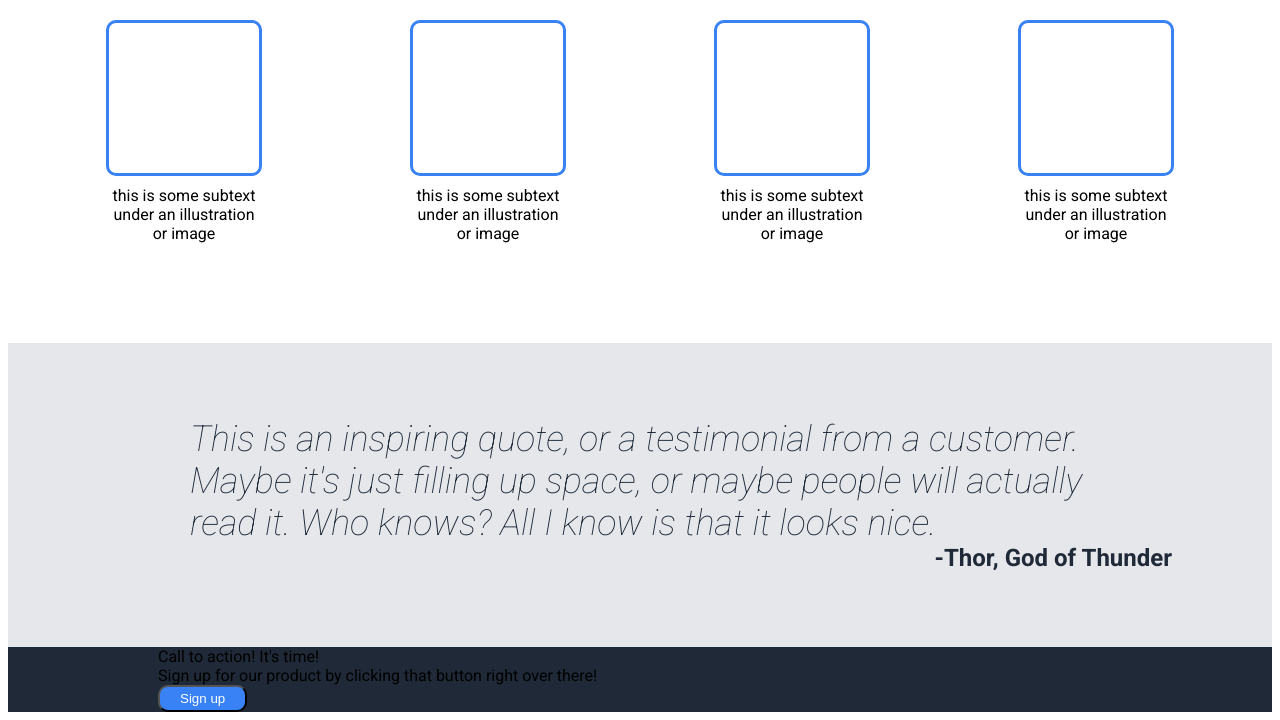
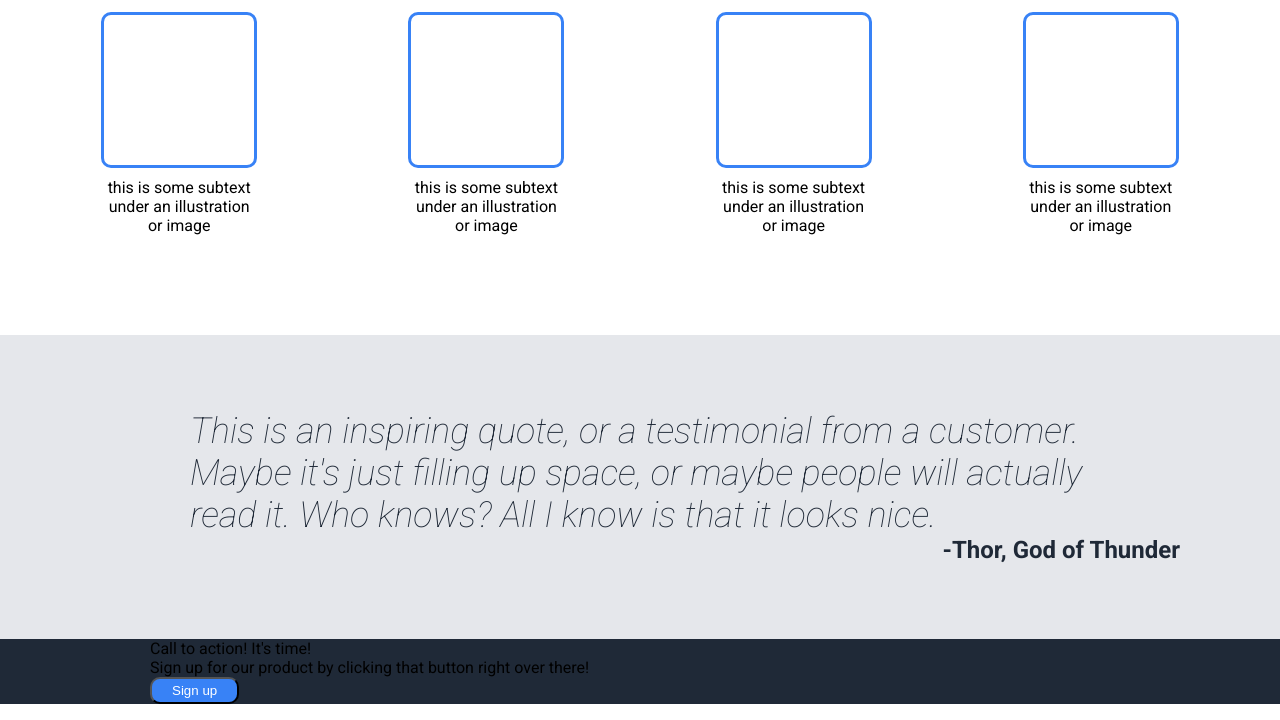
Before and after one commit to WongtonMein/odin-landing-page, a plain HTML site: page index.html in a window 1280 px wide. Shown: the part 467-1187 px from the top of the page. Drawn offline with Linux system fonts and the light colour scheme.

Commit message:
Removed body margin

```diff
--- a/style.css
+++ b/style.css
@@ -32,7 +32,7 @@ Quote text
 
 body {
     font-family: 'Roboto', sans-serif;
-    border: 0;
+    margin: 0;
     min-width: 700px;
 }
 
```
